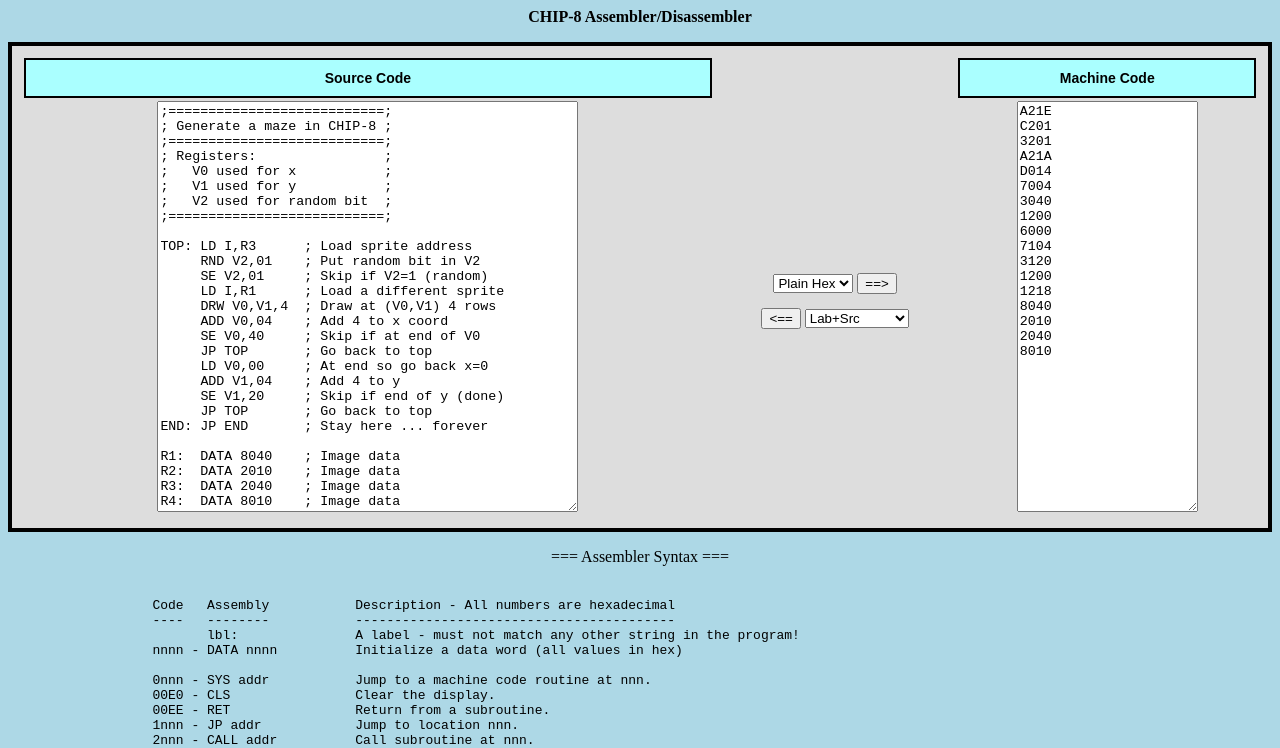
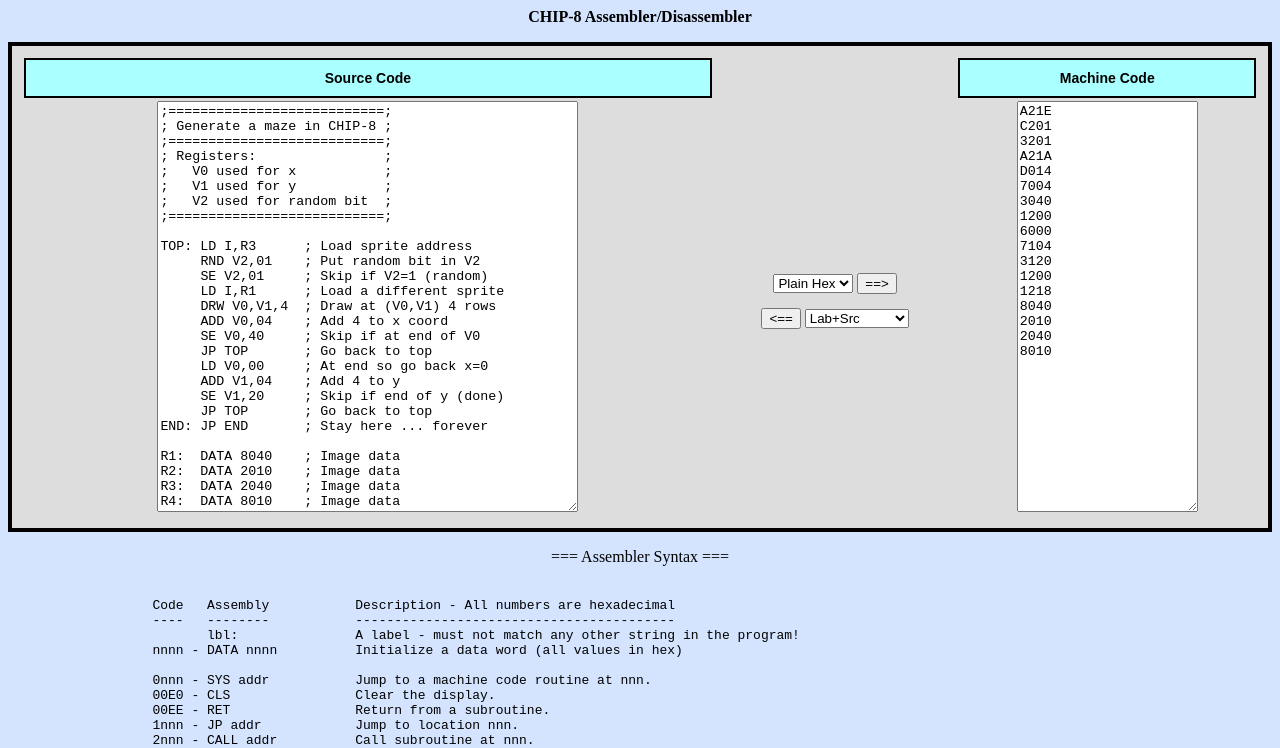
Before and after one commit to BobKuczewski/CHIP8, a plain HTML site: page Chip8Assem.html in a window 1280 px wide. Shown: the top 748 px of the page. Drawn offline with Linux system fonts and the light colour scheme.

Commit message:
Replaced "lightblue" with "#D4E4FF" for a slightly lighter blue.

```diff
--- a/Chip8Assem.html
+++ b/Chip8Assem.html
@@ -485,7 +485,7 @@ function disassemble() {
 
 </script>
 
-<body bgcolor="lightblue" onload="onload()">
+<body bgcolor="#D4E4FF" onload="onload()">
 <center>
 
 <span id="title"><b>CHIP-8 Assembler/Disassembler</b></span>
```
Also changed, not shown: Chip8Sim.html (+1 -1 lines), DrawPixie.html (+1 -1 lines), index.html (+1 -1 lines).
